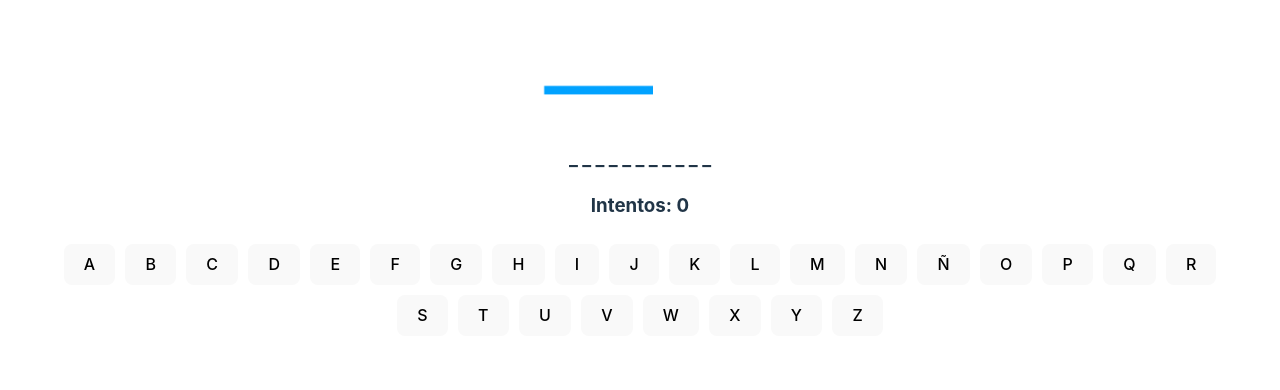
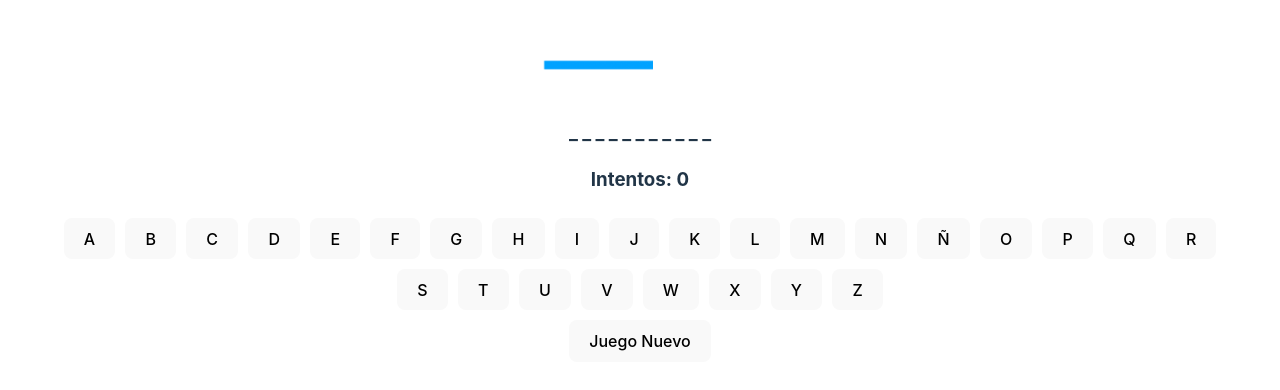
Before and after one commit to BenjaCode/JuegoAhorcado, a React (Vite) app: page / in a window 1280 px wide. Shown: the part 338-728 px from the top of the page. Built offline with nearby package versions, Linux system fonts and the light colour scheme.

Commit message:
Reset del juego

```diff
--- a/src/App.tsx
+++ b/src/App.tsx
@@ -6,7 +6,7 @@
 
 function App() {
 
-  const [word] = useState(getRandomWord());
+  const [word, setWord] = useState(getRandomWord());
   const [hiddenWord, setHiddenWord] = useState('_ '.repeat(word.length));
 
   const [attempts, setAttempts] = useState(0);
@@ -56,6 +56,15 @@
     setHiddenWord(hiddenWordArray.join(' '));
   }
 
+  const newGame = () => {
+    const newWord = getRandomWord();
+    setWord(newWord);
+    setHiddenWord('_ '.repeat(newWord.length));
+    setAttempts(0);
+    setLose(false);
+    setWin(false);
+  }
+
   return (
     <div className='App'>
       {/* Imagenes del ahorcado */}
@@ -83,6 +92,10 @@
           <button key={index} onClick={() => checkLetter(letter)}>{letter}</button>
         ))
       }
+
+      {/* Juego nuevo */}
+      <br />
+      <button onClick={newGame}>Juego Nuevo</button>
     </div>
   )
 }
```
